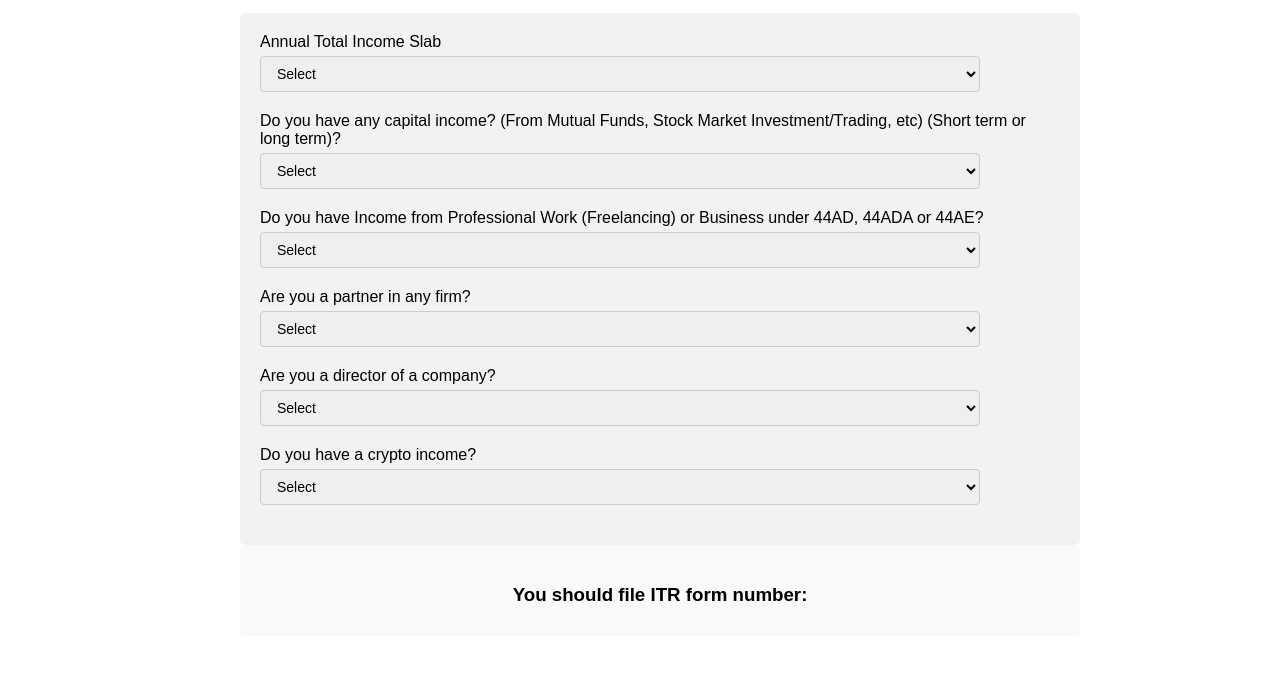
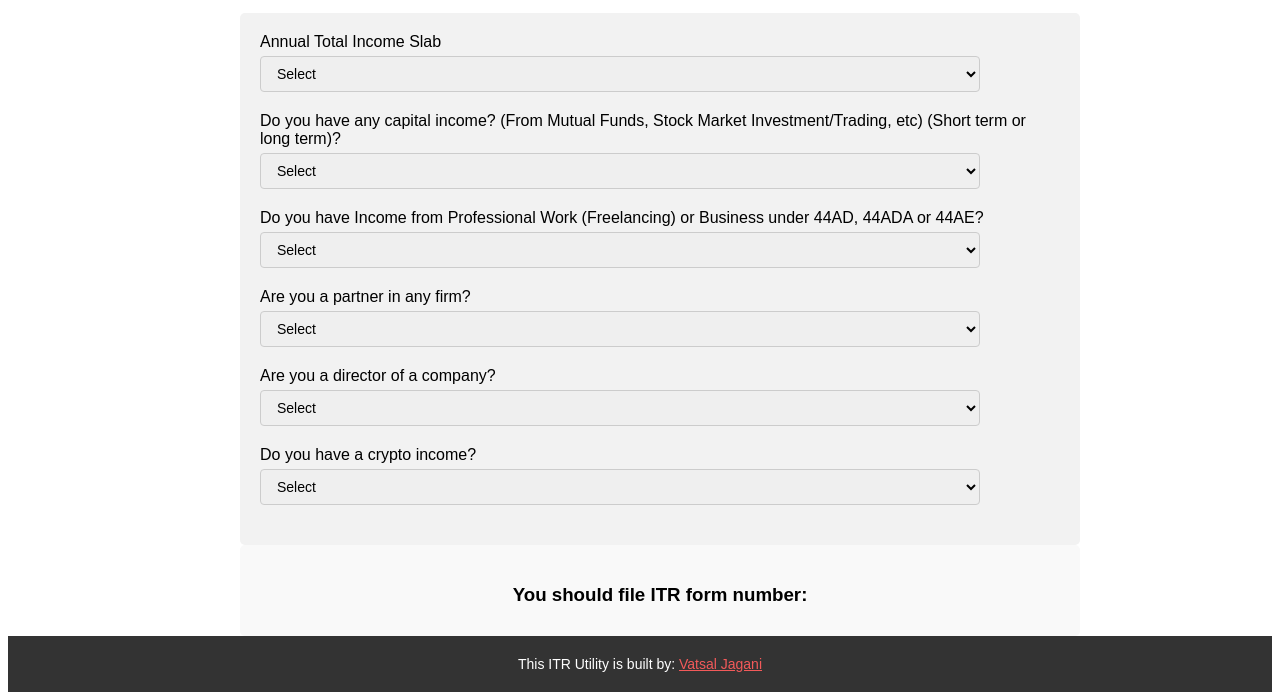
Before and after one commit to VatsalJagani/ITR-India-Helper, a plain HTML site: page index.html in a window 1280 px wide. Shown: the part 101-801 px from the top of the page. Drawn offline with nearby package versions, Linux system fonts and the light colour scheme.

Commit message:
Website footer added.

```diff
--- a/index.html
+++ b/index.html
@@ -2,8 +2,10 @@
 <html lang="en">
 
 <head>
-    <meta charset="UTF-8">
-    <meta name="viewport" content="width=device-width, initial-scale=1.0">
+    <meta charset="utf-8" />
+    <meta http-equiv="X-UA-Compatible" content="IE=edge">
+    <meta name="viewport" content="width=device-width, initial-scale=1">
+    <link rel="shortcut icon" type="image/x-icon" href="favicon.png">
     <title>ITR India - Utilities</title>
     <style>
         body {
@@ -57,6 +59,24 @@
 
         h3 {
             margin-bottom: 10px;
+        }
+
+        footer {
+            background-color: #333;
+            color: #fff;
+            padding: 20px;
+            text-align: center;
+            font-size: 14px;
+            font-family: Arial, sans-serif;
+        }
+        footer p {
+            margin: 0;
+        }
+        footer p a {
+            color: #f35a5a;
+        }
+        footer p a:hover {
+            color: #58f172;
         }
     </style>
     <script src="https://code.jquery.com/jquery-3.6.0.min.js"></script>
@@ -142,6 +162,10 @@
             </div>
         </div>
     </div>
+
+    <footer>
+        <p>This ITR Utility is built by: <a href="https://splk.in">Vatsal Jagani</a></p>
+    </footer>
 
     <script>
         function setResult(formNo) {
```
Also changed, not shown: favicon.png (added).
